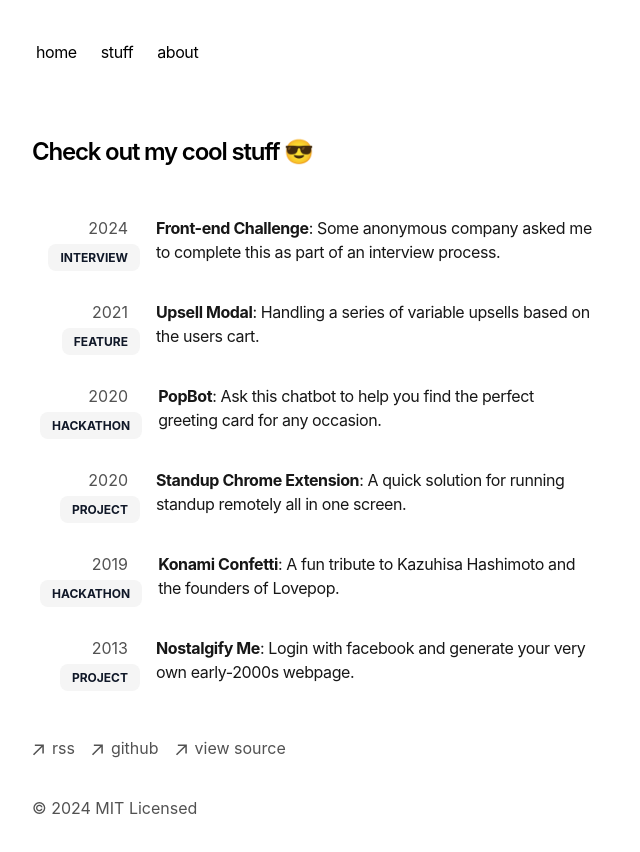
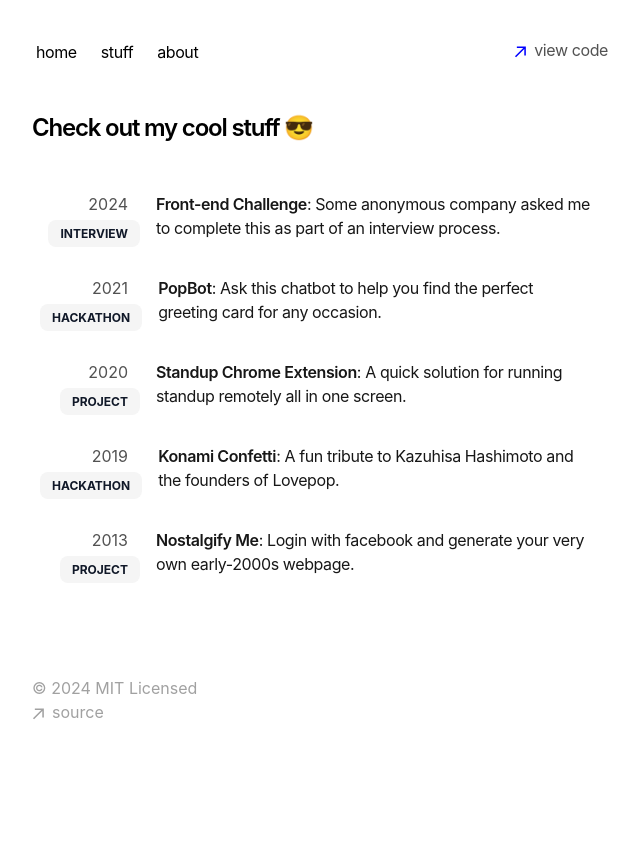
Before and after one commit to mtrickett/mtrick-dot-net, a Next.js app: page /blog in a window 1280 px wide. Shown: the top 852 px of the page, without its empty margins (320-960 px from the left). After the commit the page ends 800 px from the top, so only its background shows below. Built offline with nearby package versions, Linux system fonts and the light colour scheme.

Commit message:
update homepage, nav, footer, about

```diff
--- a/app/about/page.tsx
+++ b/app/about/page.tsx
@@ -1,7 +1,14 @@
 export default function About() {
   return (
     <section>
-      <p>Hi.</p>
+      <h1 className="mb-8 font-semibold text-2xl tracking-tighter">About me</h1>
+      <p>
+        Here's my{" "}
+        <span className="text-[#0000ff] underline">
+          <a href="https://www.linkedin.com/in/melanietrickett/">linkedin</a>
+        </span>
+        .
+      </p>
     </section>
   );
 }
--- a/app/blog/posts/popbot.mdx
+++ b/app/blog/posts/popbot.mdx
@@ -1,7 +1,7 @@
 ---
 title: "PopBot"
 publishedAt: "2024-04-09"
-year: "2020"
+year: "2021"
 tag: "hackathon"
 summary: "Ask this chatbot to help you find the perfect greeting card for any occasion."
 video: "/popbot-main-flow-condensed.mp4"
--- a/app/blog/posts/upsells.mdx
+++ /dev/null
@@ -1,36 +0,0 @@
----
-title: "Upsell Modal"
-publishedAt: "2024-04-09"
-year: "2021"
-tag: "feature"
-summary: "Handling a series of variable upsells based on the users cart."
-image: "/upsell-mock.png"
----
-
-## The story
-
-At [Lovepop](https://www.lovepop.com/), our site traffic leading up to Mother’s Day was historically significantly higher than other times of the year, which meant a unique opportunity for faster learning and iteration. This year the business was focused on bundling, so we decided to test an upsell/cross-sell feature.
-
-Requirements:
-
-- Merchandisers can configure a set of upsells for a single original product in [Contentful](https://www.contentful.com/)
-- Each original product will contain up to 3 upsell products
-- When an original product that has upsell products is added to cart, the upsell modal is displayed
-  - This can be added to cart from any page on the site
-  - On initial add to cart click, the original product is still added to cart
-- If the user chooses the “bundle and save” CTA, the upsell product is added to cart, and the original product is removed from cart
-- If the user chooses any other option, the original product is added to the cart as normal
-
-![](/upsell-user-flow.png "Upsell user flow")
-
-## My contributions
-
-I played a large role in planning the overall architecture of this feature by creating & maintaining documentation for the team.
-
-The documentation served as a source of truth for multiple elements of the feature. This information included the user flow, the [Contentful](https://www.contentful.com/) entry models, tracking & analytics, and the QA testing plan. I also broke down the designs into components, and matched each component with its individual feature requirements.
-
-![](/upsell-components.png "Upsell components")
-
-## What I learned
-
-I found that when you’re trying to move quickly and iterate in a high-pressure time, communication becomes the most important tool for success. Having one place for the team to collaborate, give feedback, and reference was a huge help.
--- /dev/null
+++ b/app/components/arrow-icon.tsx
@@ -0,0 +1,18 @@
+export const ArrowIcon = () => {
+  return (
+    <svg
+      width="12"
+      height="12"
+      viewBox="0 0 12 12"
+      fill="none"
+      xmlns="http://www.w3.org/2000/svg"
+    >
+      <path
+        d="M2.07102 11.3494L0.963068 10.2415L9.2017 1.98864H2.83807L2.85227 0.454545H11.8438V9.46023H10.2955L10.3097 3.09659L2.07102 11.3494Z"
+        fill="currentColor"
+      />
+    </svg>
+  );
+};
+
+export default ArrowIcon;
--- a/app/components/footer.tsx
+++ b/app/components/footer.tsx
@@ -1,61 +1,20 @@
-function ArrowIcon() {
-  return (
-    <svg
-      width="12"
-      height="12"
-      viewBox="0 0 12 12"
-      fill="none"
-      xmlns="http://www.w3.org/2000/svg"
-    >
-      <path
-        d="M2.07102 11.3494L0.963068 10.2415L9.2017 1.98864H2.83807L2.85227 0.454545H11.8438V9.46023H10.2955L10.3097 3.09659L2.07102 11.3494Z"
-        fill="currentColor"
-      />
-    </svg>
-  )
-}
+import ArrowIcon from "./arrow-icon";
 
 export default function Footer() {
   return (
     <footer className="mb-16">
-      <ul className="font-sm mt-8 flex flex-col space-x-0 space-y-2 text-neutral-600 md:flex-row md:space-x-4 md:space-y-0 dark:text-neutral-300">
-        <li>
-          <a
-            className="flex items-center transition-all hover:text-neutral-800 dark:hover:text-neutral-100"
-            rel="noopener noreferrer"
-            target="_blank"
-            href="/rss"
-          >
-            <ArrowIcon />
-            <p className="ml-2 h-7">rss</p>
-          </a>
-        </li>
-        <li>
-          <a
-            className="flex items-center transition-all hover:text-neutral-800 dark:hover:text-neutral-100"
-            rel="noopener noreferrer"
-            target="_blank"
-            href="https://github.com/vercel/next.js"
-          >
-            <ArrowIcon />
-            <p className="ml-2 h-7">github</p>
-          </a>
-        </li>
-        <li>
-          <a
-            className="flex items-center transition-all hover:text-neutral-800 dark:hover:text-neutral-100"
-            rel="noopener noreferrer"
-            target="_blank"
-            href="https://vercel.com/templates/next.js/portfolio-starter-kit"
-          >
-            <ArrowIcon />
-            <p className="ml-2 h-7">view source</p>
-          </a>
-        </li>
-      </ul>
-      <p className="mt-8 text-neutral-600 dark:text-neutral-300">
+      <p className="mt-20 text-neutral-400">
         © {new Date().getFullYear()} MIT Licensed
       </p>
+      <a
+        className="flex items-center max-w-24 text-neutral-400 hover:text-neutral-500 transition-all"
+        rel="noopener noreferrer"
+        target="_blank"
+        href="https://vercel.com/templates/next.js/portfolio-starter-kit"
+      >
+        <ArrowIcon />
+        <p className="ml-2 h-7">source</p>
+      </a>
     </footer>
-  )
+  );
 }
--- a/app/components/nav.tsx
+++ b/app/components/nav.tsx
@@ -1,3 +1,4 @@
+import ArrowIcon from "./arrow-icon";
 import Link from "next/link";
 
 const navItems = {
@@ -14,8 +15,8 @@ const navItems = {
 
 export function Navbar() {
   return (
-    <aside className="mb-16 -ml-[8px] tracking-tight">
-      <div className="lg:top-20 lg:sticky">
+    <aside className="mb-10 -ml-[8px] tracking-tight">
+      <div className="lg:top-20 lg:sticky flex justify-between">
         <nav
           className="relative md:relative flex flex-row items-start px-0 scroll-pr-6 pb-0 md:overflow-auto fade"
           id="nav"
@@ -26,7 +27,7 @@ export function Navbar() {
                 <Link
                   key={path}
                   href={path}
-                  className="relative flex m-1 px-2 py-1 hover:text-neutral-800 dark:hover:text-neutral-200 transition-all align-middle"
+                  className="relative flex m-1 px-2 py-1 hover:text-neutral-800 transition-all align-middle"
                 >
                   {name}
                 </Link>
@@ -34,6 +35,17 @@ export function Navbar() {
             })}
           </div>
         </nav>
+        <a
+          className="flex items-center max-w-24 text-neutral-600 hover:text-[#0000ff] hover:underline"
+          rel="noopener noreferrer"
+          target="_blank"
+          href="https://github.com/mtrickett/mtrick-dot-net"
+        >
+          <span className="text-[#0000ff]">
+            <ArrowIcon />
+          </span>
+          <p className="ml-2 h-7">view code</p>
+        </a>
       </div>
     </aside>
   );
--- a/app/components/posts.tsx
+++ b/app/components/posts.tsx
@@ -30,9 +30,9 @@ export function BlogPosts() {
                 </p>
               </span>
               <p className="m-2 pr-2 text-neutral-900 tracking-tight">
-                <b className="group-hover:text-[#0000ff] group-hover:underline">
+                <span className="group-hover:text-[#0000ff] font-semibold">
                   {post.metadata.title}
-                </b>
+                </span>
                 {`: `}
                 {post.metadata.summary}
               </p>
--- a/app/page.tsx
+++ b/app/page.tsx
@@ -1,21 +1,63 @@
-import { BlogPosts } from 'app/components/posts'
+import Link from "next/link";
 
 export default function Page() {
   return (
     <section>
-      <h1 className="mb-8 text-2xl font-semibold tracking-tighter">
-        My Portfolio
-      </h1>
-      <p className="mb-4">
-        {`I'm a Vim enthusiast and tab advocate, finding unmatched efficiency in
-        Vim's keystroke commands and tabs' flexibility for personal viewing
-        preferences. This extends to my support for static typing, where its
-        early error detection ensures cleaner code, and my preference for dark
-        mode, which eases long coding sessions by reducing eye strain.`}
-      </p>
-      <div className="my-8">
-        <BlogPosts />
+      <a
+        className="block mt-10"
+        href="https://commons.wikimedia.org/wiki/File:Rotating_globe.gif"
+      >
+        <img
+          className="m-auto"
+          src="https://upload.wikimedia.org/wikipedia/commons/6/6b/Rotating_globe.gif"
+          width="150"
+          height="150"
+        />
+      </a>
+      <div className="flex justify-around gap-4 mt-10 min-w-full font-semibold text-2xl tracking-tighter overflow-hidden select-none marquee shrink">
+        <div>
+          <span>
+            <h1>Welcome to mtrick dot net!</h1>
+          </span>
+          <span>
+            <h1>Welcome to mtrick dot net!</h1>
+          </span>
+        </div>
+      </div>
+      <div className="mt-10">
+        <p>
+          {`Hello! I'm `}
+          <span className="line-through decoration-wavy">
+            <span className="inline font-bold text-neutral-300">[Name]</span>
+          </span>
+          {`, `}
+          <span className="line-through decoration-wavy">
+            <span className="inline font-bold text-neutral-300">
+              [Position/Role]
+            </span>
+          </span>
+          {` at `}
+          <span className="line-through decoration-wavy">
+            <span className="inline font-bold text-neutral-300">
+              [Company/Project]
+            </span>
+          </span>
+          {`. I've always been passionate about `}
+          <span className="line-through decoration-wavy">
+            <span className="inline font-bold text-neutral-300">
+              [Area of Expertise/Interest]
+            </span>
+          </span>
+          {`, and this website is my space to share that passion with you.`}
+        </p>
+        <p className="mt-4">
+          Check out{" "}
+          <Link className="text-[#0000ff] underline" href="/blog">
+            my stuff
+          </Link>
+          .
+        </p>
       </div>
     </section>
-  )
+  );
 }
```
Also changed, not shown: app/blog/posts/konami-confetti.mdx (+6 -2 lines).
